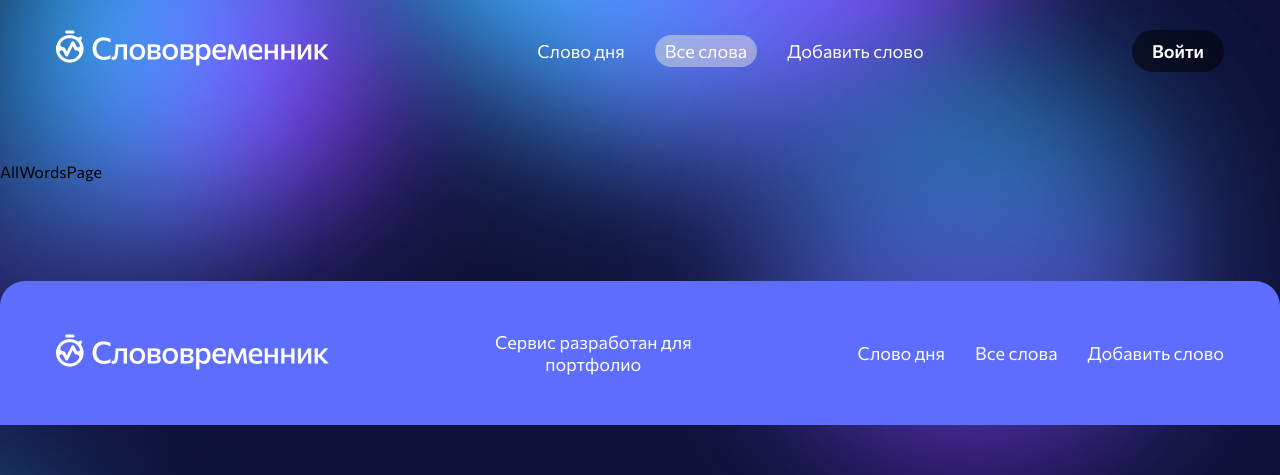
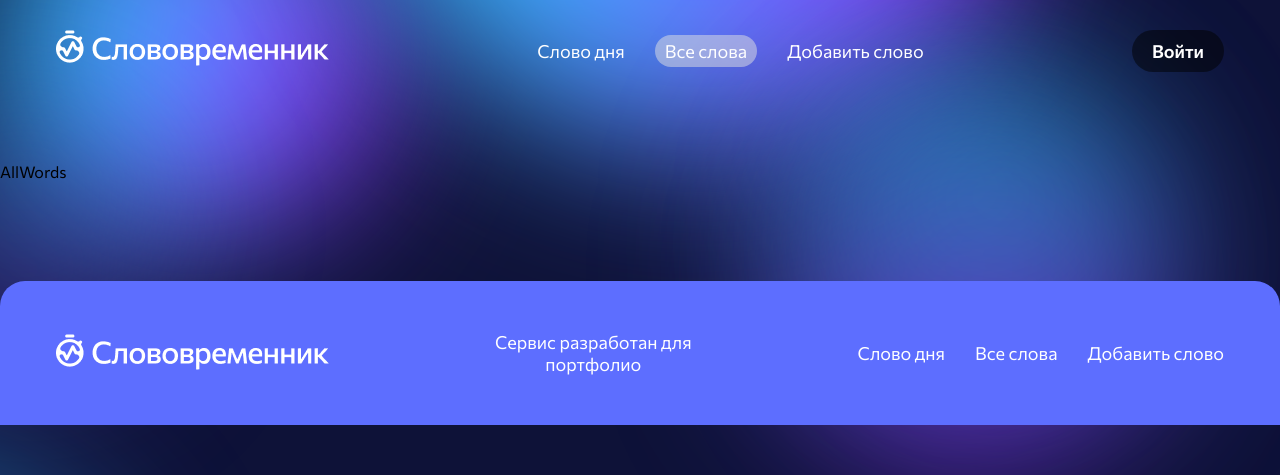
Before and after one commit to StKir/slovovremennik, a Next.js app: page /all-words in a window 1280 px wide. Shown: the top 475 px of the page. Built offline with nearby package versions, Linux system fonts and the light colour scheme.

Commit message:
first adapt

```diff
--- a/src/components/screens/allWords/AllWords.tsx
+++ b/src/components/screens/allWords/AllWords.tsx
@@ -1,7 +1,9 @@
+import MainInput from '@/components/ui/input/mainInput';
+import Teg from '@/components/ui/teg';
 import React from 'react';
 
 const AllWords = () => {
-  return <div>AllWords</div>;
+	return <div>AllWords</div>;
 };
 
 export default AllWords;
--- a/src/components/ui/teg/index.tsx
+++ b/src/components/ui/teg/index.tsx
@@ -2,12 +2,12 @@ import clsx from 'clsx';
 import styles from './tegButton.module.scss';
 
 interface ITeg {
-  children: React.ReactElement | React.ReactNode;
-  type: 'blue' | 'pink';
+	children: React.ReactElement | React.ReactNode;
+	type: 'blue' | 'pink';
 }
 
 const Teg: React.FC<ITeg> = ({ children, type }) => {
-  return <div className={clsx(styles.teg, styles[type])}>{children}</div>;
+	return <div className={clsx(styles.teg, styles[type])}>{children}</div>;
 };
 
 export default Teg;
--- a/src/pages/all-words.tsx
+++ b/src/pages/all-words.tsx
@@ -1,9 +1,14 @@
 import MainLayout from '@/components/layout/MainLayout';
+import AllWords from '@/components/screens/allWords/AllWords';
 import { NextPage } from 'next';
 import React from 'react';
 
 const AllWordsPage: NextPage = () => {
-	return <MainLayout>AllWordsPage</MainLayout>;
+	return (
+		<MainLayout>
+			<AllWords />
+		</MainLayout>
+	);
 };
 
 export default AllWordsPage;
```
Also changed, not shown: src/components/ui/input/mainInput/index.tsx (+5 -3 lines), 1 other file (tests, documents, lock files or other folders).
